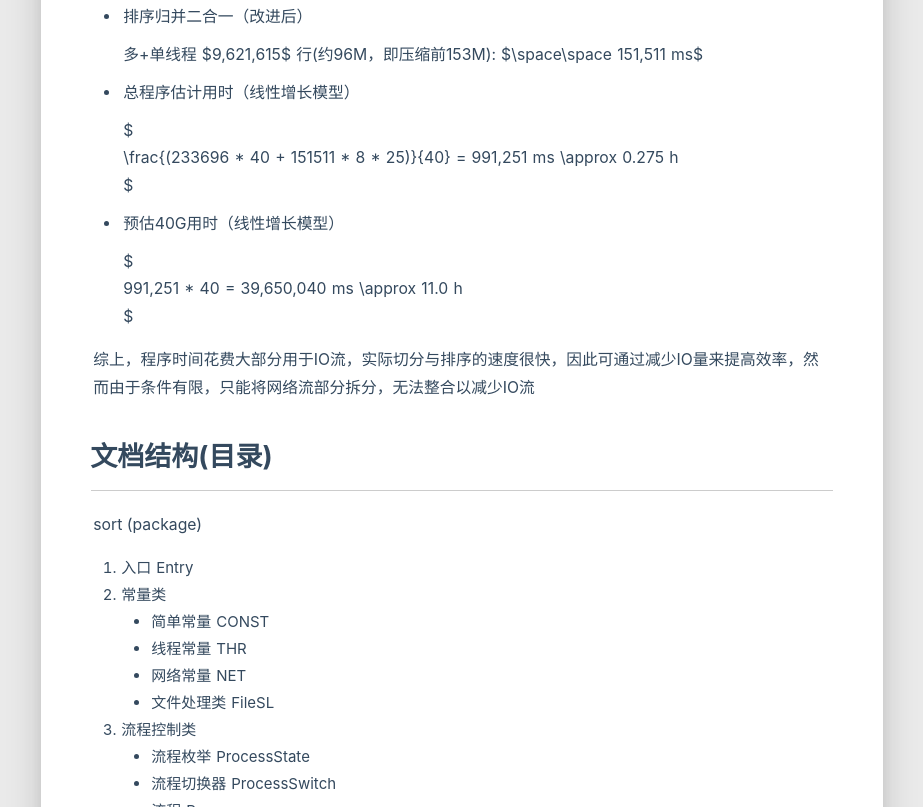
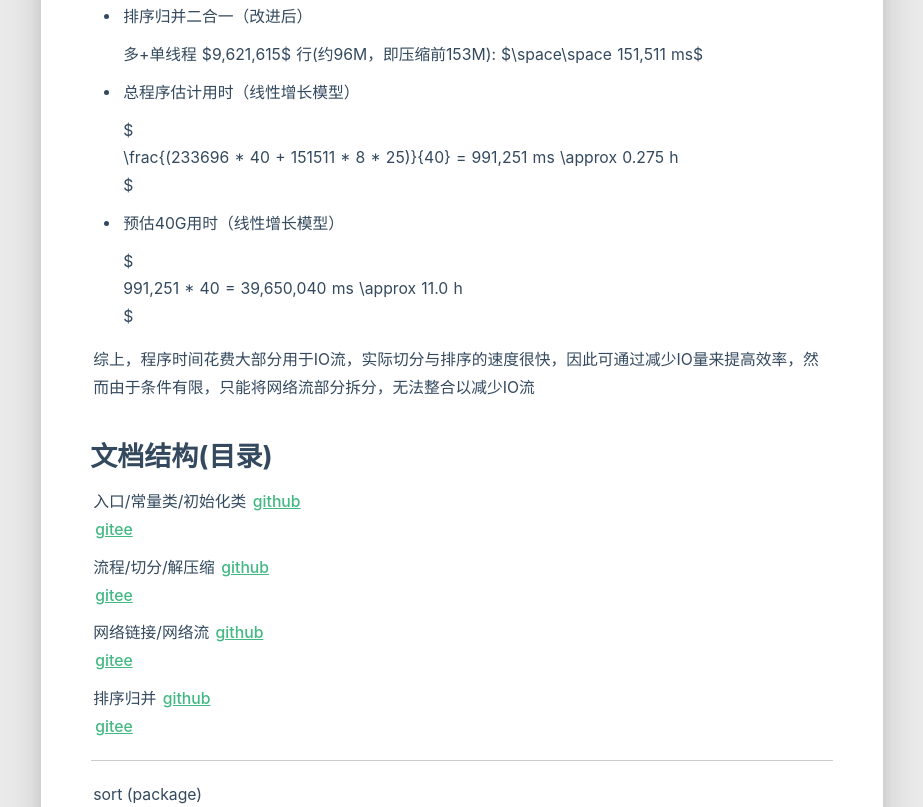
Before and after one commit to CMZSrost/CMZSrost.github.io, a plain HTML site: page 2022/07/Java实现大文件排序-0/index.html in a window 1280 px wide. Shown: the part 1993-2800 px from the top of the page, without its empty margins (34-957 px from the left). Drawn offline with Linux system fonts and the light colour scheme; some packages are replaced by stand-ins of ours; no server answers; a script that the page names is missing.

Commit message:
Site updated: 2022-07-22 15:36:19

```diff
--- a/2022/07/Java实现大文件排序-0/index.html
+++ b/2022/07/Java实现大文件排序-0/index.html
@@ -443,7 +443,7 @@
 
                 <div class="info-break-policy">
                     <i class="far fa-file-word fa-fw"></i>文章字数:&nbsp;&nbsp;
-                    3.4k
+                    3.5k
                 </div>
 
 
@@ -476,7 +476,7 @@
 <li>本地排序</li>
 <li>合并文件输出结果</li>
 </ul>
-<p>具体代码详见 github:[]</p>
+<p>具体代码详见 <a target="_blank" rel="noopener" href="https://github.com/CMZSrost/HugeSort">github-HugeSort</a></p>
 <h2 id="项目描述"><a href="#项目描述" class="headerlink" title="项目描述"></a>项目描述</h2><hr>
 <h3 id="程序要求"><a href="#程序要求" class="headerlink" title="程序要求"></a>程序要求</h3><h4 id="输入-括号内为测试用参数"><a href="#输入-括号内为测试用参数" class="headerlink" title="输入(括号内为测试用参数):"></a>输入(括号内为测试用参数):</h4><p>共8台主机，输入文件夹位置为”E:\data” (“D:\Desktop\Test\FIn”)</p>
 <p>输入文件名为”data{主机编号}.txt“</p>
@@ -528,7 +528,11 @@
 </li>
 </ul>
 <p>综上，程序时间花费大部分用于IO流，实际切分与排序的速度很快，因此可通过减少IO量来提高效率，然而由于条件有限，只能将网络流部分拆分，无法整合以减少IO流</p>
-<h2 id="文档结构-目录"><a href="#文档结构-目录" class="headerlink" title="文档结构(目录)"></a>文档结构(目录)</h2><hr>
+<h2 id="文档结构-目录"><a href="#文档结构-目录" class="headerlink" title="文档结构(目录)"></a>文档结构(目录)</h2><p>入口/常量类/初始化类  <a target="_blank" rel="noopener" href="https://cmzsrost.github.io/2022/07/Java%E5%AE%9E%E7%8E%B0%E5%A4%A7%E6%96%87%E4%BB%B6%E6%8E%92%E5%BA%8F-1/">github</a><br><a href="https://cromzst.gitee.io/2022/07/Java%E5%AE%9E%E7%8E%B0%E5%A4%A7%E6%96%87%E4%BB%B6%E6%8E%92%E5%BA%8F-1/">gitee</a></p>
+<p>流程/切分/解压缩  <a target="_blank" rel="noopener" href="https://cmzsrost.github.io/2022/07/Java%E5%AE%9E%E7%8E%B0%E5%A4%A7%E6%96%87%E4%BB%B6%E6%8E%92%E5%BA%8F-2/">github</a><br><a href="https://cromzst.gitee.io/2022/07/Java%E5%AE%9E%E7%8E%B0%E5%A4%A7%E6%96%87%E4%BB%B6%E6%8E%92%E5%BA%8F-2/">gitee</a></p>
+<p>网络链接/网络流 <a target="_blank" rel="noopener" href="https://cmzsrost.github.io/2022/07/Java%E5%AE%9E%E7%8E%B0%E5%A4%A7%E6%96%87%E4%BB%B6%E6%8E%92%E5%BA%8F-3/">github</a><br><a href="https://cromzst.gitee.io/2022/07/Java%E5%AE%9E%E7%8E%B0%E5%A4%A7%E6%96%87%E4%BB%B6%E6%8E%92%E5%BA%8F-3/">gitee</a></p>
+<p>排序归并  <a target="_blank" rel="noopener" href="https://cmzsrost.github.io/2022/07/Java%E5%AE%9E%E7%8E%B0%E5%A4%A7%E6%96%87%E4%BB%B6%E6%8E%92%E5%BA%8F-4/">github</a><br><a href="https://cromzst.gitee.io/2022/07/Java%E5%AE%9E%E7%8E%B0%E5%A4%A7%E6%96%87%E4%BB%B6%E6%8E%92%E5%BA%8F-4/">gitee</a></p>
+<hr>
 <p>sort (package)</p>
 <ol>
 <li>入口 Entry</li>
```
